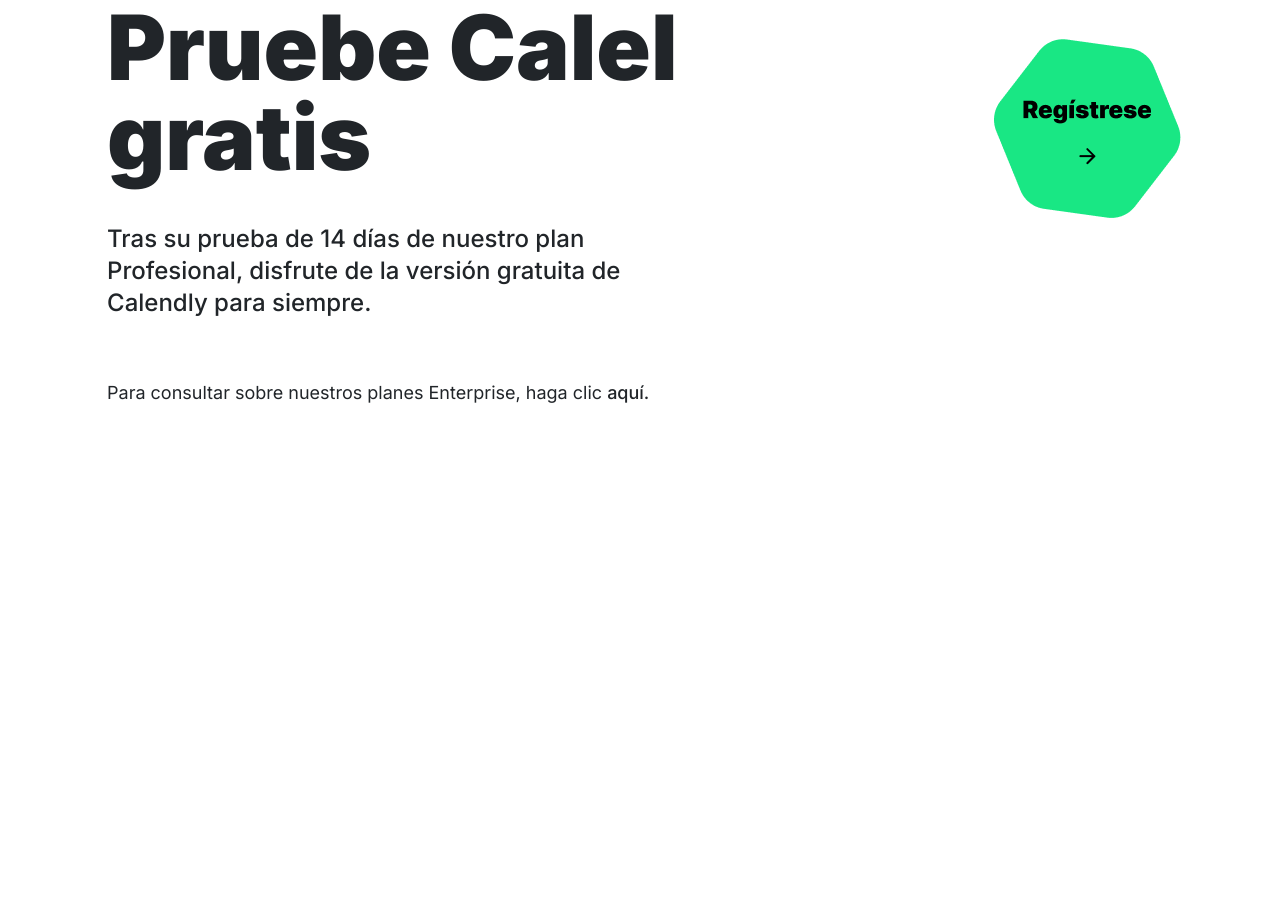
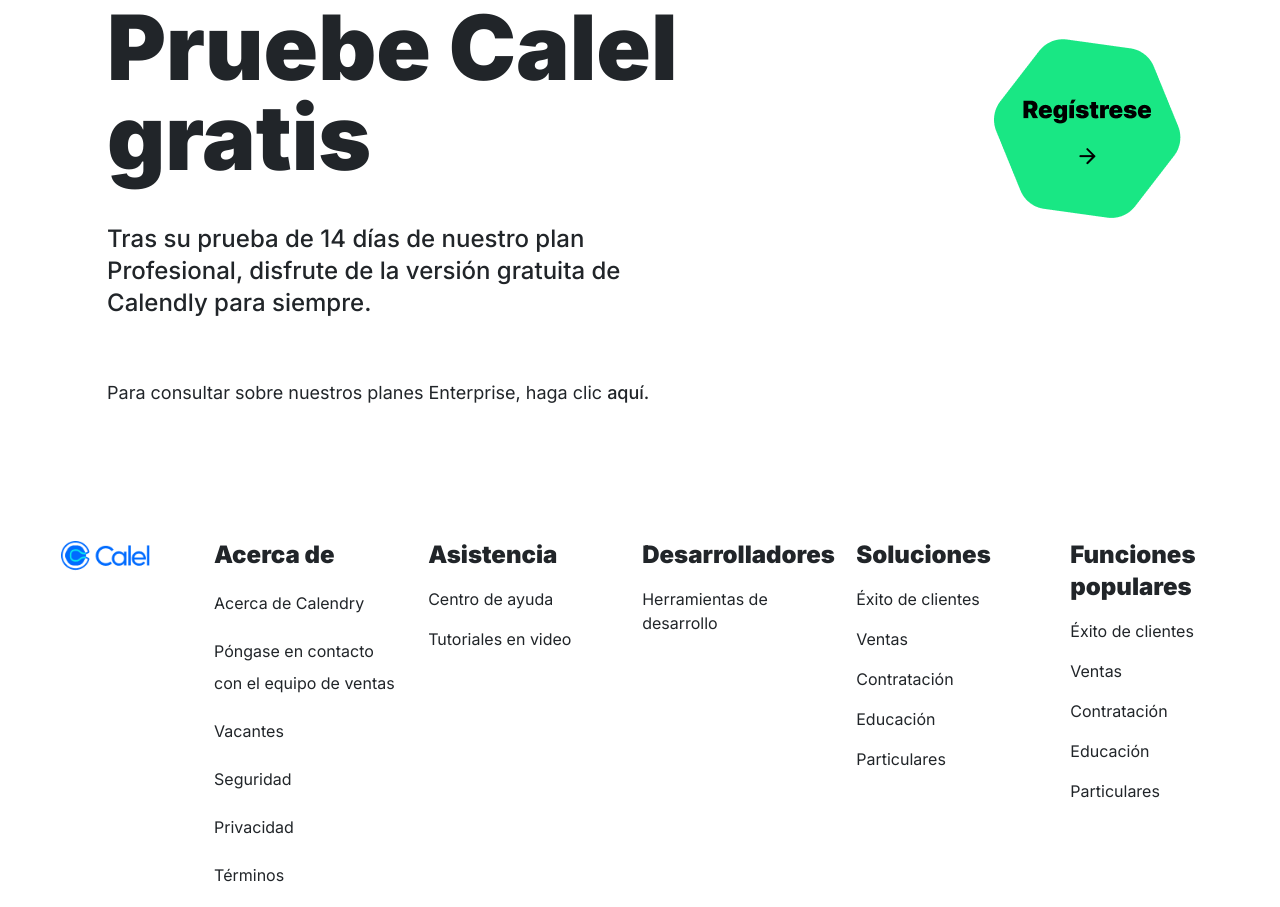
Before and after one commit to Maritza7395/Proyecto-Calel, a plain HTML site: page index.html in a window 1280 px wide. Shown: the part 6283-7190 px from the top of the page. Before the commit the page ends 6822 px from the top, so only its background shows below. Drawn offline with nearby package versions, Linux system fonts and the light colour scheme.

Commit message:
finalizacion del footer

```diff
--- a/css/styles.css
+++ b/css/styles.css
@@ -39,6 +39,12 @@ body{
     display: flex;
     align-self: start;
     padding: 0;
+}
+
+.texto-16{
+    font-size: 16px;
+    line-height: 32px;
+    font-weight: 400;
 }
 .btn:hover {
     color: #FFFFFF;
@@ -277,6 +283,10 @@ body{
     font-weight: 900;
 }
 
+.foo{
+    margin: -8px 0px;
+}
+
 @media screen and (max-width: 768px){
     .content-one{
         display: inline-grid;
--- a/index.html
+++ b/index.html
@@ -210,6 +210,45 @@
                 <img src="./resources/registro.png">
             </div>
         </div>
+        <div class="row">
+            <div class="col-sm-2">
+                <img class="logo foo" src="./resources/logo.png">
+            </div>
+            <div class="col-sm-2 texto-16">
+                <p class="titleColumn">Acerca de</p>
+                <p>Acerca de Calendry</p>
+                <p>Póngase en contacto con el equipo de ventas</p>
+                <p>Vacantes</p>
+                <p>Seguridad</p>
+                <p>Privacidad</p>
+                <p>Términos</p>
+            </div>
+            <div class="col-sm-2">
+                <p class="titleColumn">Asistencia</p>
+                <p>Centro de ayuda</p>
+                <p>Tutoriales en video</p>
+            </div>
+            <div class="col-sm-2">
+                <p class="titleColumn">Desarrolladores</p>
+                <p>Herramientas de desarrollo</p>
+            </div>
+            <div class="col-sm-2">
+                <p class="titleColumn">Soluciones</p>
+                <p>Éxito de clientes</p>
+                <p>Ventas</p>
+                <p>Contratación</p>
+                <p>Educación</p>
+                <p>Particulares</p>
+            </div>
+            <div class="col-sm-2">
+                <p class="titleColumn">Funciones populares</p>
+                <p>Éxito de clientes</p>
+                <p>Ventas</p>
+                <p>Contratación</p>
+                <p>Educación</p>
+                <p>Particulares</p>
+            </div>
+        </div>
     </div>
 
     <!-- Scripts -->
```
